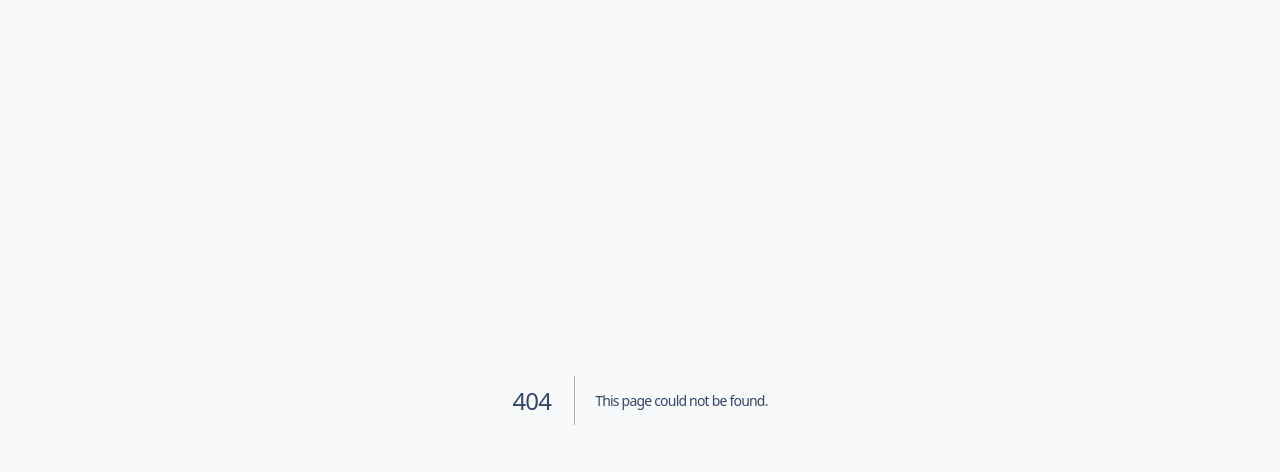
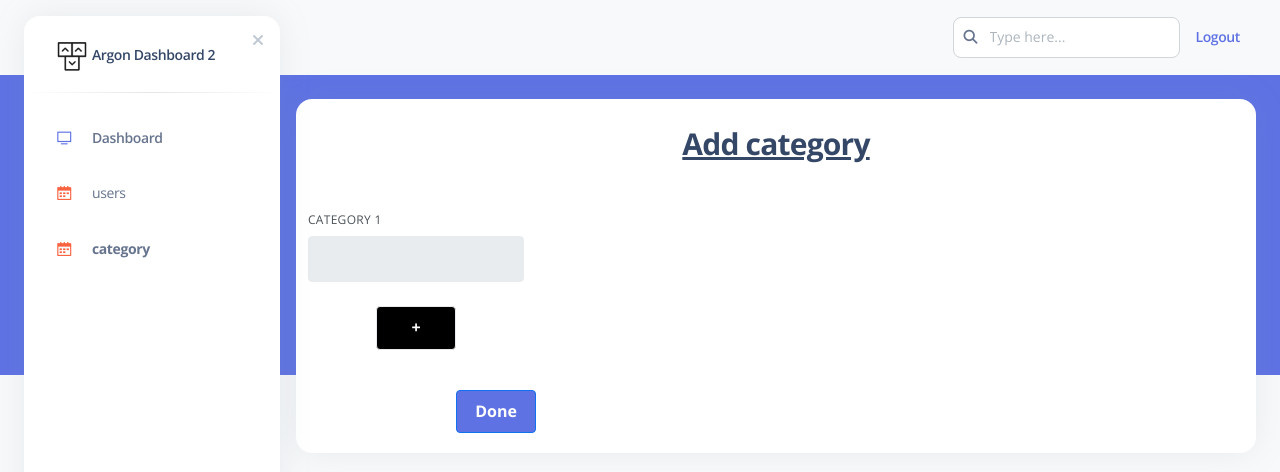
Before and after one commit to Sumittecorb/next-admin, a Next.js app: page /category in a window 1280 px wide. Before the commit this address had no page. Shown: the top 472 px of the page. Built offline with nearby package versions, Linux system fonts and the light colour scheme.

Commit message:
API & category page

```diff
--- /dev/null
+++ b/src/app/(backend)/api/v1/user/addCategory/route.ts
@@ -0,0 +1,30 @@
+import { NextRequest, NextResponse } from "next/server";
+import connectMongo from "@/dbconfig/dbConfig";
+import User from "@/app/model/userModel";
+
+connectMongo()
+
+export async function PUT(request: NextRequest) {
+    try {
+        const reqBody = await request.json()
+        const { categoryValues, id } = reqBody
+        const arr = {
+            categoryValues: categoryValues
+        }
+
+        const user = await User.findOne({ _id: id })
+        if (user && id) {
+            const updateUser = await User.updateOne({ _id: id },
+                { $set: arr, })
+            if (updateUser) {
+                return NextResponse.json({ message: "success", code: 200 })
+            }
+        }
+        else {
+            return NextResponse.json({ error: "User not exist" }, { status: 400 })
+        }
+    }
+    catch (error: any) {
+        return NextResponse.json({ error: error.message })
+    }
+}
--- /dev/null
+++ b/src/app/(frontend)/(Dashboard)/category/page.tsx
@@ -0,0 +1,74 @@
+"use client";
+
+import { useState } from "react";
+
+const Category = () => {
+
+    const [inputFields, setInputFields] = useState([{
+        id: 0,
+        value: ""
+    }])
+
+    const handleClick = (e: any) => {
+        e.preventDefault()
+        const newId = inputFields.length
+        const newInputFields = [...inputFields, { id: newId, value: "" }]
+        setInputFields(newInputFields)
+    }
+
+    const handleChange = (_id: number, value: string) => {
+        const updatedInputFields = inputFields.map(field =>
+            field.id === _id ? { ...field, value } : field
+        );
+        setInputFields(updatedInputFields);
+    }
+
+    const handleSubmit = (e: any) => {
+        e.preventDefault()
+        console.log("<<<>>>");
+        console.log(inputFields);
+    }
+    return (
+        <>
+            <main className="relative h-full max-h-screen transition-all duration-200 ease-in-out xl:ml-68 rounded-xl">
+                <div className="w-full px-6 py-6 mx-auto">
+                    <div className="flex flex-wrap -mx-3">
+                        <div className="flex-none w-full max-w-full px-3">
+                            <div className="relative flex flex-col min-w-0 mb-6 break-words bg-white border-0 border-transparent border-solid shadow-xl dark:bg-slate-850 dark:shadow-dark-xl rounded-2xl bg-clip-border">
+                                <div className="p-6 pb-0 mb-0 border-b-0 border-b-solid rounded-t-2xl border-b-transparent">
+                                    <h3 className="dark:text-white underline text-center">Add category</h3>
+                                </div>
+                                <form onSubmit={handleSubmit} className="w-full md:w-1/4 mt-10">
+                                    {inputFields.map(field => (
+                                        <div className="mb-6">
+                                            <div className="w-full px-3 mb-6 md:mb-0">
+                                                <label className="block uppercase tracking-wide text-gray-700 text-xs  mb-2" htmlFor="grid-first-name">
+                                                    category {field.id + 1}
+                                                </label>
+                                                <input
+                                                    type="text"
+                                                    className={`appearance-none block w-full bg-gray-200 text-gray-700 border   rounded py-3 px-4 mb-3 leading-tight focus:outline-none focus:bg-white`}
+                                                    id="email"
+                                                    name="email"
+                                                    onChange={(e) => { handleChange(field.id, e.target.value) }}
+                                                />
+                                            </div>
+                                        </div>
+                                    ))}
+                                    <div className="text-center">
+                                        <button type="button" onClick={handleClick} className="bg-black hover:bg-gray-600-700 text-white mb-5 content-center w-20 m-auto font-bold py-2 px-4 border border-white-700 rounded">+</button>
+                                    </div>
+                                    <div>
+                                        <button type="submit" className="bg-blue-500 mb-5 hover:bg-blue-700 text-white mt-5 w-20 float-right font-bold py-2 px-4 border border-blue-700 rounded">Done</button>
+                                    </div>
+
+                                </form>
+                            </div>
+                        </div>
+                    </div>
+                </div>
+            </main >
+        </>
+    )
+}
+export default Category
--- a/src/app/(frontend)/(Dashboard)/editUser/page.tsx
+++ b/src/app/(frontend)/(Dashboard)/editUser/page.tsx
@@ -36,7 +36,7 @@ function EditProfile() {
             id: isId
         }
         try {
-            const res = await axios.post("/api/v1/user/getUser", id);
+            const res = await axios.post("/api/v1/user/getUser", id)
             if (res?.data?.code == 200) {
                 setUserData(res?.data?.data);
                 setValue("title", res?.data?.data?.title)
--- a/src/app/model/userModel.js
+++ b/src/app/model/userModel.js
@@ -5,6 +5,10 @@ const userSchema = new mongoose.Schema({
         type: String,
         required: [true, "Please Provide a Email"],
         unique: true
+    },
+    notVerified: {
+        type: Boolean,
+        default: false
     },
     password: {
         type: String,
@@ -15,6 +19,7 @@ const userSchema = new mongoose.Schema({
         type: Boolean,
         default: false
     },
+    categoryValues: Array,
     isAdmin: {
         type: Boolean,
         default: false
--- a/src/components/SidenavBar/page.tsx
+++ b/src/components/SidenavBar/page.tsx
@@ -35,9 +35,7 @@ const SidenavBar = () => {
           </span>
         </a>
       </div>
-
       <hr className="h-px mt-0 bg-transparent bg-gradient-to-r from-transparent via-black/40 to-transparent dark:bg-gradient-to-r dark:from-transparent dark:via-white dark:to-transparent" />
-
       <div className="items-center block w-auto max-h-screen overflow-auto h-sidenav grow basis-full">
         <ul className="flex flex-col pl-0 mb-0">
           <li className="mt-0.5 w-full">
@@ -68,10 +66,21 @@ const SidenavBar = () => {
             </Link>
           </li>
 
-
+          <li className="mt-0.5 w-full">
+            <Link
+              className="py-2.7 dark:text-white dark:opacity-8 text-sm ease-nav-brand my-0 mx-2 flex items-center whitespace-nowrap px-4 transition-colors"
+              href="/category"
+            >
+              <div className="mr-2 flex h-8 w-8 items-center justify-center rounded-lg bg-center stroke-0 text-center xl:p-2.5">
+                <i className="relative top-0 text-sm leading-normal text-orange-500 ni ni-calendar-grid-58"></i>
+              </div>
+              <span className={`ml-1 duration-300 opacity-100 pointer-events-none ease ${pathName == "/category" && "font-bold"}`}>
+                category
+              </span>
+            </Link>
+          </li>
         </ul>
       </div>
-
     </aside>
   );
 };
```
Also changed, not shown: src/app/layout.tsx (+1 -15 lines).
